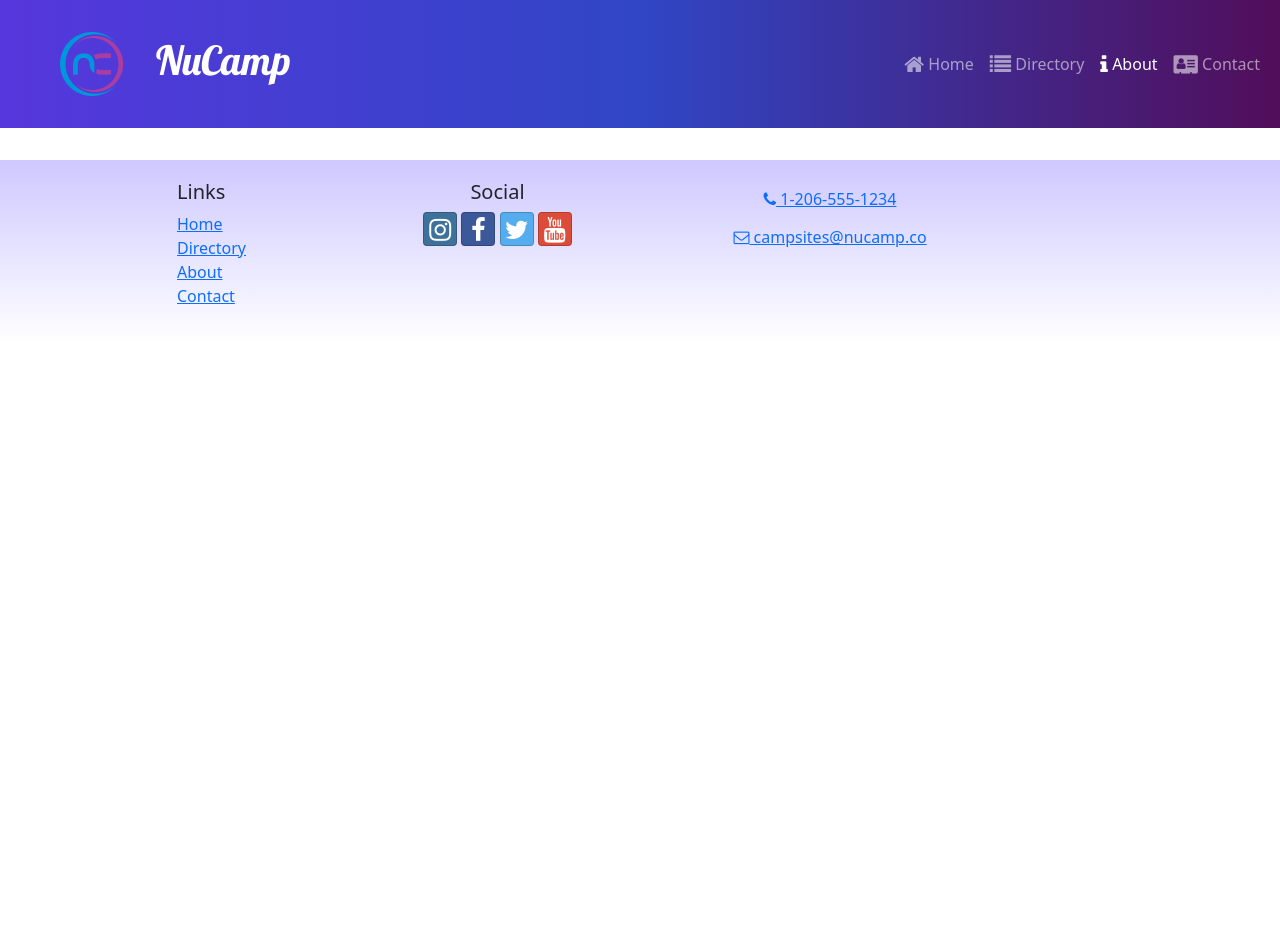
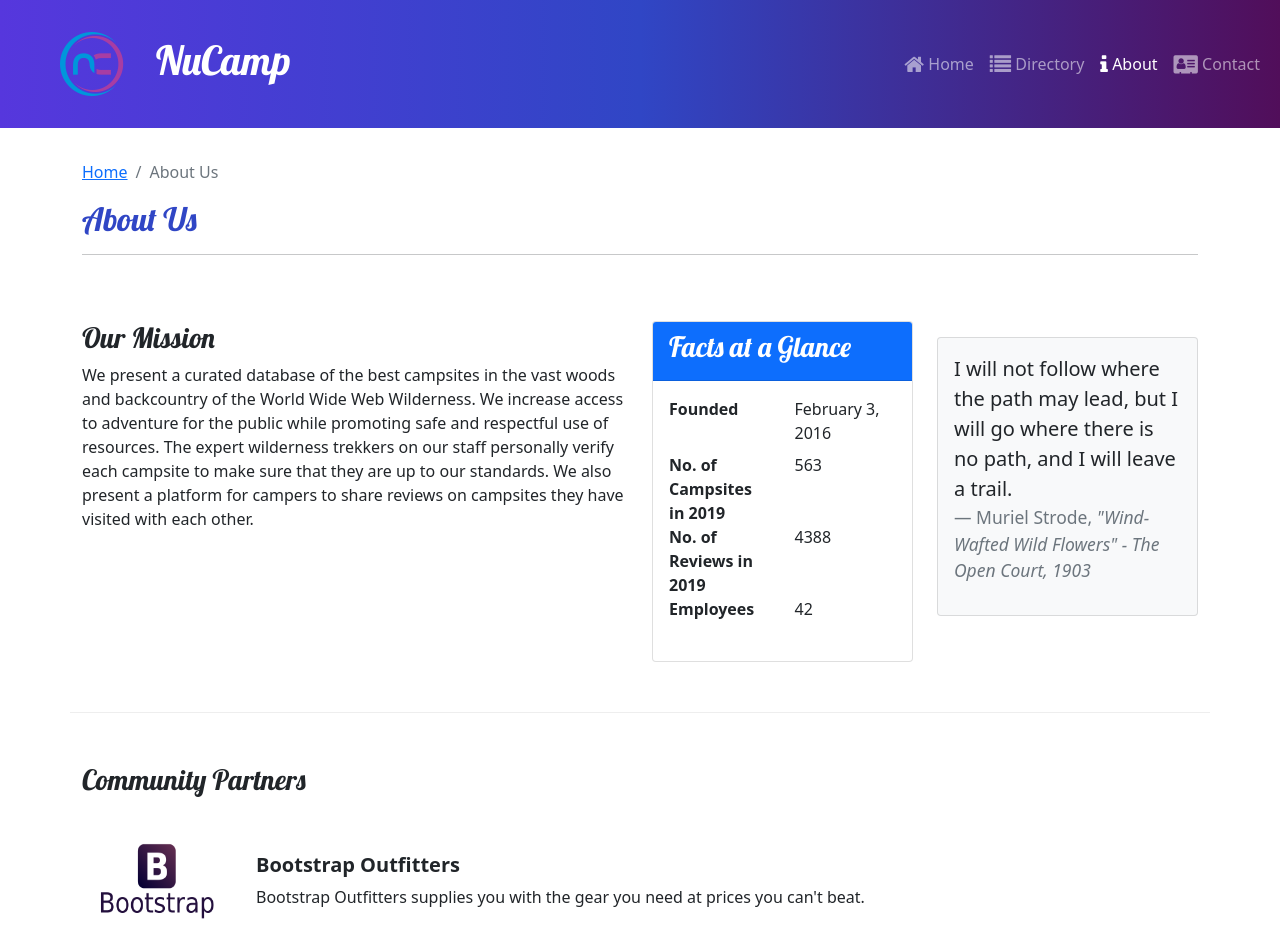
Before and after one commit to EmmieFish/nucampsiteReact, a React (Create React App) app: page /about in a window 1280 px wide. Shown: the top 952 px of the page. Before the commit the page ends 800 px from the top, so only its background shows below. Built offline with nearby package versions, Linux system fonts and the light colour scheme.

Commit message:
week 2 workshop

```diff
--- a/src/App.js
+++ b/src/App.js
@@ -4,6 +4,7 @@
 import HomePage from './pages/HomePage';
 import ContactPage from './pages/ContactPage';
 import CampsitesDirectoryPage from './pages/CampsitesDirectoryPage';
+import AboutPage from './pages/AboutPage';
 import Header from './components/Header';
 import Footer from './components/Footer';
 import CampsiteDetailPage from './pages/CampsiteDetailPage';
@@ -14,8 +15,9 @@
             <Header />
             <Routes>
                 <Route path='/' element={<HomePage />} />
-        <Route path='contact' element={<ContactPage />}  />
-        <Route path='directory' element={<CampsitesDirectoryPage />}  />
+                <Route path='contact' element={<ContactPage />} />
+                <Route path='directory' element={<CampsitesDirectoryPage />} />
+                <Route path='about' element={<AboutPage />} />
                 <Route
                     path='directory/:campsiteId'
                     element={<CampsiteDetailPage />}
--- a/src/components/Footer.js
+++ b/src/components/Footer.js
@@ -7,7 +7,7 @@
         <footer className="site-footer">
             <Container>
                 <Row>
-                <Col xs={{ size: 4, offset: 1}} sm='2'>
+                    <Col xs={{ size: 4, offset: 1 }} sm='2'>
                         <h5>Links</h5>
                         <ul className="list-unstyled">
                             <li>
--- a/src/features/display/DisplayList.js
+++ b/src/features/display/DisplayList.js
@@ -2,10 +2,11 @@
 import DisplayCard from './DisplayCard';
 import { selectFeaturedCampsite } from "../campsites/campsitesSlice";
 import { selectFeaturedPromotion } from "../promotions/promotionsSlice";
+import { selectFeaturedPartner } from "../partners/partnersSlice";
 
 
 const DisplayList = () => {
-    const items = [selectFeaturedCampsite(), selectFeaturedPromotion()];
+    const items = [selectFeaturedCampsite(), selectFeaturedPromotion(), selectFeaturedPartner()];
 
     return (
         <Row>
--- /dev/null
+++ b/src/features/partners/Partner.js
@@ -0,0 +1,20 @@
+
+
+const Partner = ({partner}) => {
+    if (partner) {
+        const { image, name, description } = partner
+        return (
+            <>
+                <img src={image}
+                alt={name}
+                style={{ width:'150px' }}/>
+                <div className="m-4">
+                        <h5 className='fw-bold'>{name}</h5>
+                        {description}
+                </div>
+            </>
+        );
+    } return null;
+};
+
+export default Partner
--- /dev/null
+++ b/src/features/partners/PartnersList.js
@@ -0,0 +1,21 @@
+import { Col } from "reactstrap";
+import Partner from "./Partner";
+import { selectAllPartners } from "./partnersSlice";
+
+
+const PartnersList = () => {
+    const partners = selectAllPartners();
+    return (
+        <Col className="mt-4">
+            {partners.map((partner) => {
+                return (
+                    <div className="d-flex mb-5" key={partner.id}>
+                        <Partner partner={partner}/>
+                    </div>
+                )
+            })}
+        </Col>
+    );
+};
+
+export default PartnersList
--- /dev/null
+++ b/src/features/partners/partnersSlice.js
@@ -0,0 +1,9 @@
+import { PARTNERS } from "../../app/shared/PARTNERS";
+
+export const selectAllPartners = () => {
+    return PARTNERS;
+};
+
+export const selectFeaturedPartner = () => {
+    return PARTNERS.find((partner) => partner.featured)
+};
--- /dev/null
+++ b/src/pages/AboutPage.js
@@ -0,0 +1,76 @@
+import { Col, Row, Container, Card, CardBody, CardHeader } from "reactstrap";
+import SubHeader from "../components/SubHeader";
+import PartnersList from "../features/partners/PartnersList";
+
+
+const AboutPage = () => {
+    return (
+        <Container>
+            <SubHeader current='About Us'/>
+            <Row className="row-content">
+                <Col sm='6'>
+                    <h3>Our Mission</h3>
+                    <p>
+                        We present a curated database of the best campsites in the
+                        vast woods and backcountry of the World Wide Web Wilderness.
+                        We increase access to adventure for the public while
+                        promoting safe and respectful use of resources. The expert
+                        wilderness trekkers on our staff personally verify each
+                        campsite to make sure that they are up to our standards. We
+                        also present a platform for campers to share reviews on
+                        campsites they have visited with each other.
+                    </p>
+                </Col>
+                <Col>
+                    <Card>
+                        <CardHeader className="bg-primary text-white">
+                            <h3>Facts at a Glance</h3>
+                        </CardHeader>
+                        <CardBody>
+                            <dl className='row'>
+                                <dt className='col-6'>Founded</dt>
+                                <dd className='col-6'>February 3, 2016</dd>
+                                <dt className='col-6'>No. of Campsites in 2019</dt>
+                                <dd className='col-6'>563</dd>
+                                <dt className='col-6'>No. of Reviews in 2019</dt>
+                                <dd className='col-6'>4388</dd>
+                                <dt className='col-6'>Employees</dt>
+                                <dd className='col-6'>42</dd>
+                            </dl>
+                        </CardBody>
+                    </Card>
+                </Col>
+                <Col>
+                    <Card className="bg-light mt-3">
+                        <CardBody>
+                            <blockquote className="blockquote">
+                                <p>
+                                    I will not follow where the path may lead, but I
+                                    will go where there is no path, and I will leave
+                                    a trail.
+                                </p>
+                                <footer className="blockquote-footer">
+                                    Muriel Strode,{' '}
+                                    <cite title='Source Title'>
+                                        "Wind-Wafted Wild Flowers" - The Open Court,
+                                        1903
+                                    </cite>
+                                </footer>
+                            </blockquote>
+                        </CardBody>
+                    </Card>
+                </Col>
+            </Row>
+            <Row className="row-content">
+                <Col xs="12">
+                    <h3>
+                        Community Partners
+                    </h3>
+                </Col>
+                <PartnersList />
+            </Row>
+        </Container>
+    )
+}
+
+export default AboutPage
```
Lines whose indentation alone changed are shown as unchanged.
